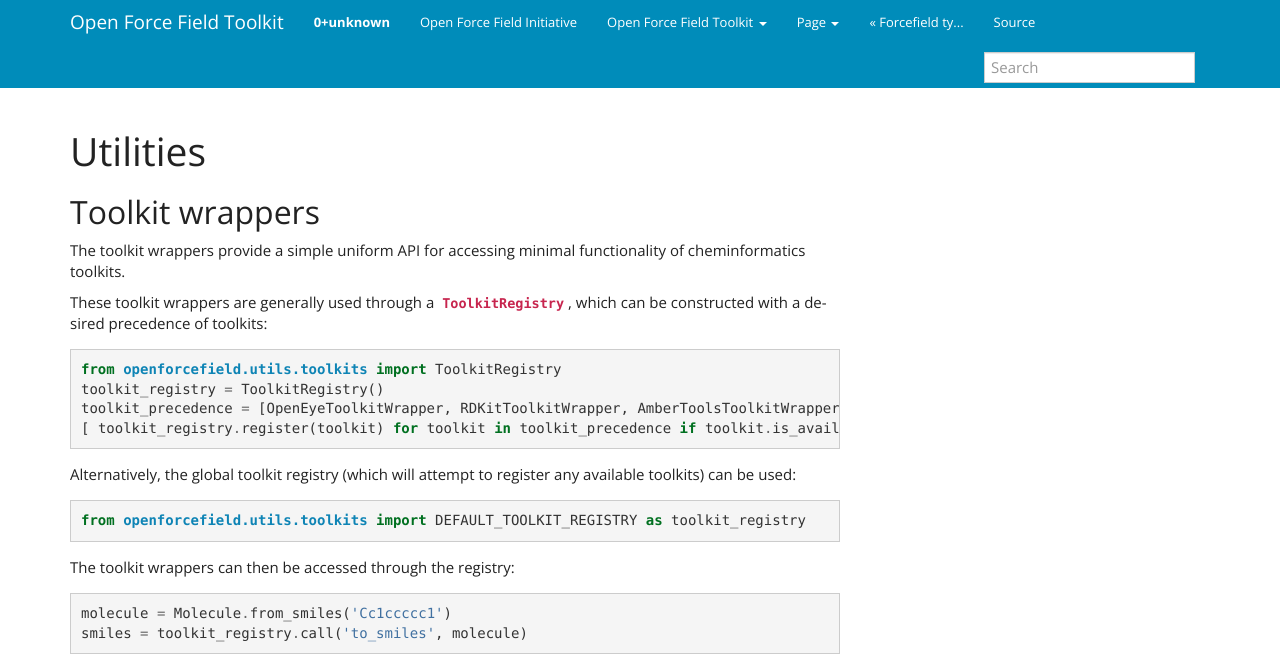
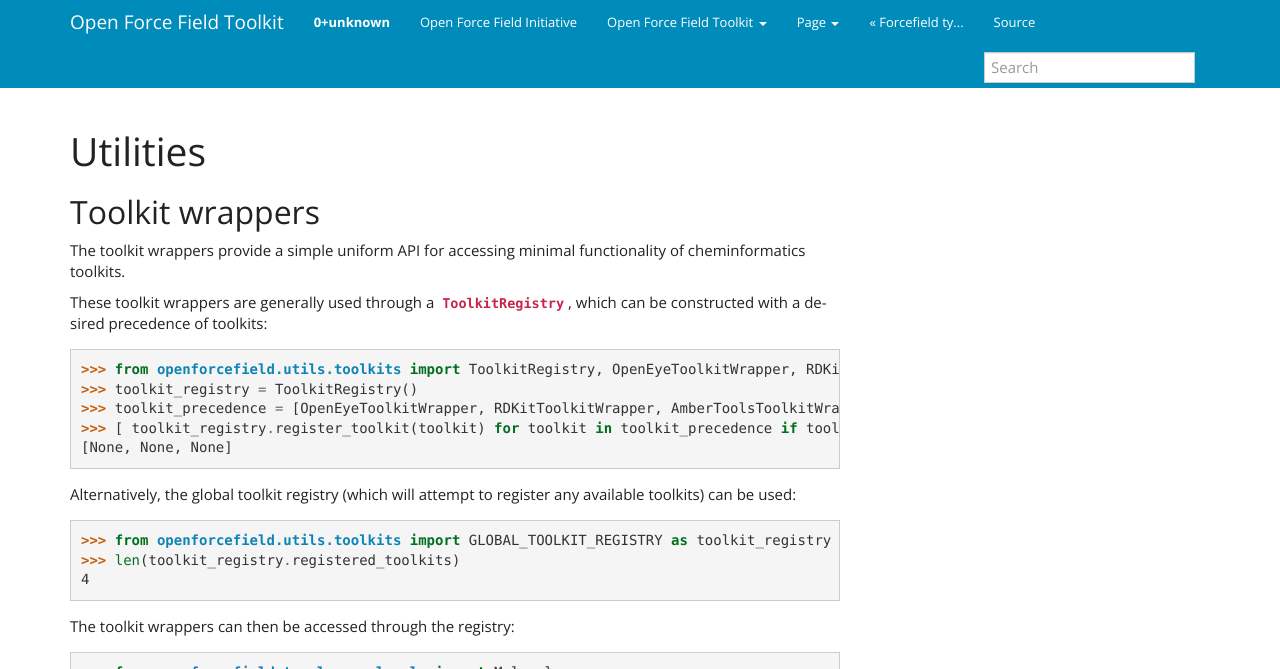
Before and after one commit to openforcefield/openff-toolkit, a Sphinx documentation site: the page built from docs/utils.rst, in a window 1280 px wide. Shown: the top 669 px of the page. Built offline with Sphinx 7.4.7, drawn with Linux system fonts in a browser that asks for light colours; some of the changed text lies outside the part shown; grey boxes are pictures that could not be loaded.

Commit message:
Run pytest on doc snippets, update some other code blocks

```diff
--- a/docs/developing.rst
+++ b/docs/developing.rst
@@ -211,7 +211,7 @@ Setting up a development environment
 
 2. Set up conda environment
 
-.. code-block:: bash
+.. code-block:: shell
 
     $ # Create a conda environment with the Open Force Field toolkit and its dependencies
     $ conda create --name openff-dev -c conda-forge -c omnia -c openeye openforcefield openeye-toolkits
@@ -274,7 +274,7 @@ The ``openforcefield`` toolkit is in the process of adopting code formatting too
 
 There is a step in CI that uses these tools to check for a consistent style. These checks will use the most recent versions of each linter. To ensure that changes follow these standards, you can install and run these tools locally:
 
-.. code-block:: bash
+.. code-block:: shell
 
     $ conda install black isort -c conda-forge
     $ black openforcefield
--- a/docs/utils.rst
+++ b/docs/utils.rst
@@ -12,23 +12,27 @@ These toolkit wrappers are generally used through a :class:`ToolkitRegistry`, wh
 
 .. code-block:: python
 
-   from openforcefield.utils.toolkits import ToolkitRegistry
-   toolkit_registry = ToolkitRegistry()
-   toolkit_precedence = [OpenEyeToolkitWrapper, RDKitToolkitWrapper, AmberToolsToolkitWrapper]
-   [ toolkit_registry.register(toolkit) for toolkit in toolkit_precedence if toolkit.is_available() ]
+    >>> from openforcefield.utils.toolkits import ToolkitRegistry, OpenEyeToolkitWrapper, RDKitToolkitWrapper, AmberToolsToolkitWrapper
+    >>> toolkit_registry = ToolkitRegistry()
+    >>> toolkit_precedence = [OpenEyeToolkitWrapper, RDKitToolkitWrapper, AmberToolsToolkitWrapper]
+    >>> [ toolkit_registry.register_toolkit(toolkit) for toolkit in toolkit_precedence if toolkit.is_available() ]
+    [None, None, None]
 
 Alternatively, the global toolkit registry (which will attempt to register any available toolkits) can be used:
 
 .. code-block:: python
 
-   from openforcefield.utils.toolkits import DEFAULT_TOOLKIT_REGISTRY as toolkit_registry
+    >>> from openforcefield.utils.toolkits import GLOBAL_TOOLKIT_REGISTRY as toolkit_registry
+    >>> len(toolkit_registry.registered_toolkits)
+    4
 
 The toolkit wrappers can then be accessed through the registry:
 
 .. code-block:: python
 
-   molecule = Molecule.from_smiles('Cc1ccccc1')
-   smiles = toolkit_registry.call('to_smiles', molecule)
+    >>> from openforcefield.topology.molecule import Molecule
+    >>> molecule = Molecule.from_smiles('Cc1ccccc1')
+    >>> smiles = toolkit_registry.call('to_smiles', molecule)
 
 .. currentmodule:: openforcefield.utils.toolkits
 .. autosummary::
```
Also changed, not shown: docs/installation.rst (+9 -9 lines), 1 other file.
